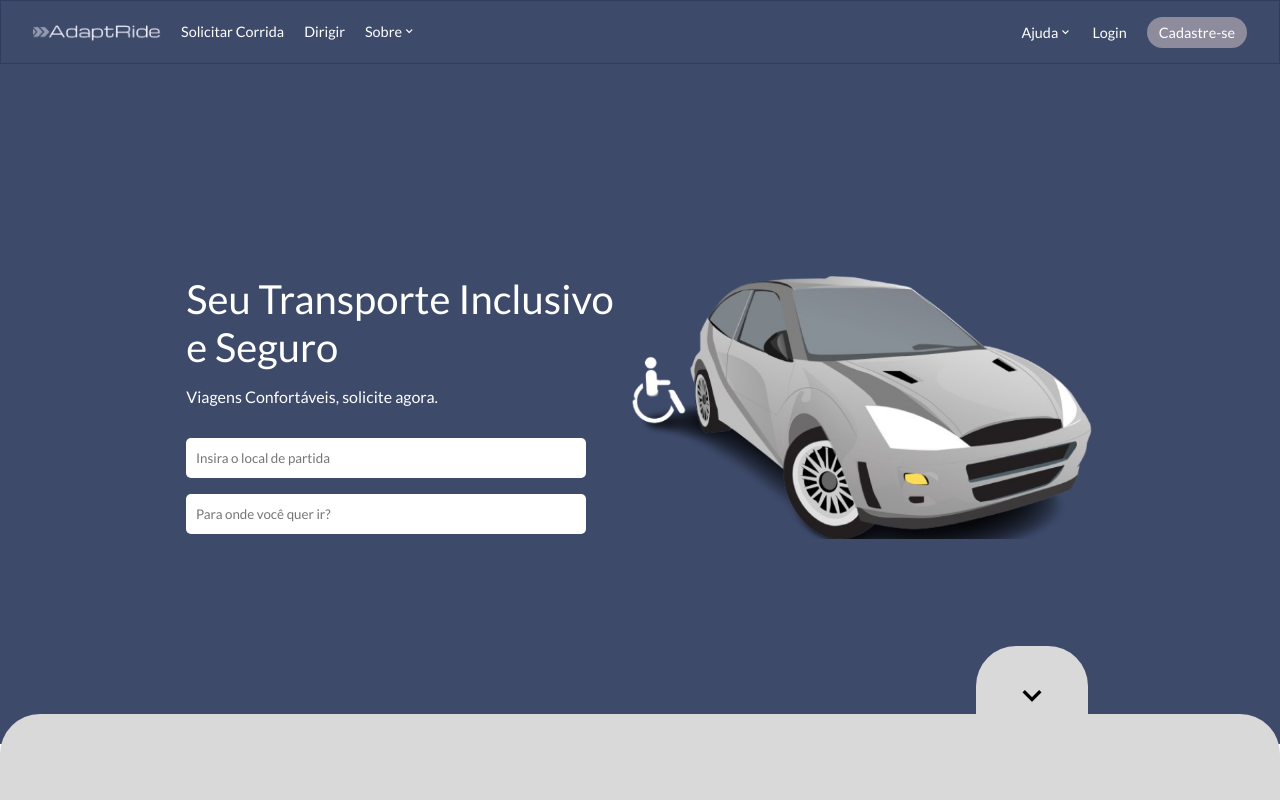
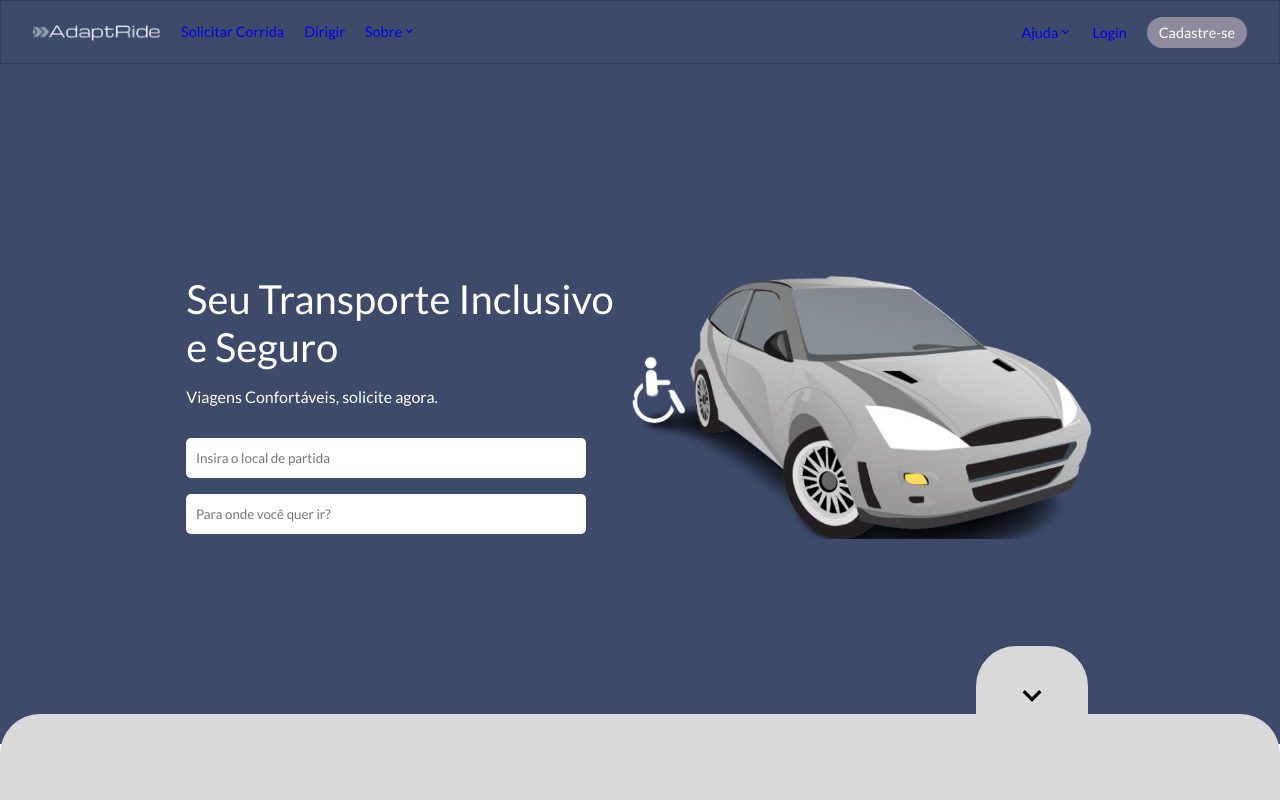
Before and after one commit to Jamyle-Elen/AdaptRide, a React (Vite) app in the folder frontend/: page / in a window 1280 px wide. Shown: the top 800 px of the page. Built offline with nearby package versions, Linux system fonts and the light colour scheme.

Commit message:
Fix: teste color

```diff
--- a/frontend/src/components/NavBar/navbar.css
+++ b/frontend/src/components/NavBar/navbar.css
@@ -1,7 +1,7 @@
 @import url('https://fonts.googleapis.com/css2?family=Inter:wght@100..900&display=swap');
 
 * {
-    margin: 0;padding: 0;text-decoration: none;list-style: none;scroll-behavior: smooth;box-sizing: border-box;font-family: "Inter", sans-serif;color: var(--text-color);
+    margin: 0;padding: 0;text-decoration: none;list-style: none;scroll-behavior: smooth;box-sizing: border-box;font-family: "Inter", sans-serif;
 }
 
 :root {
```
